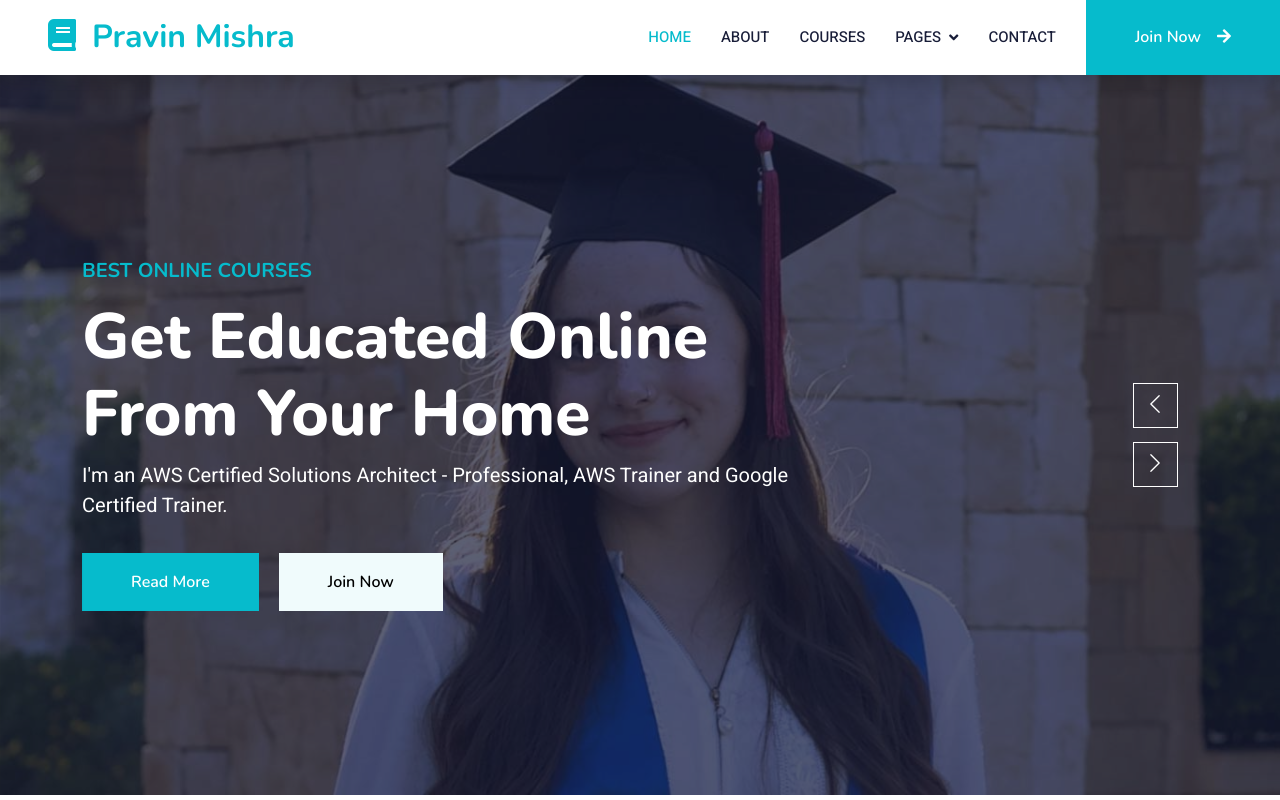
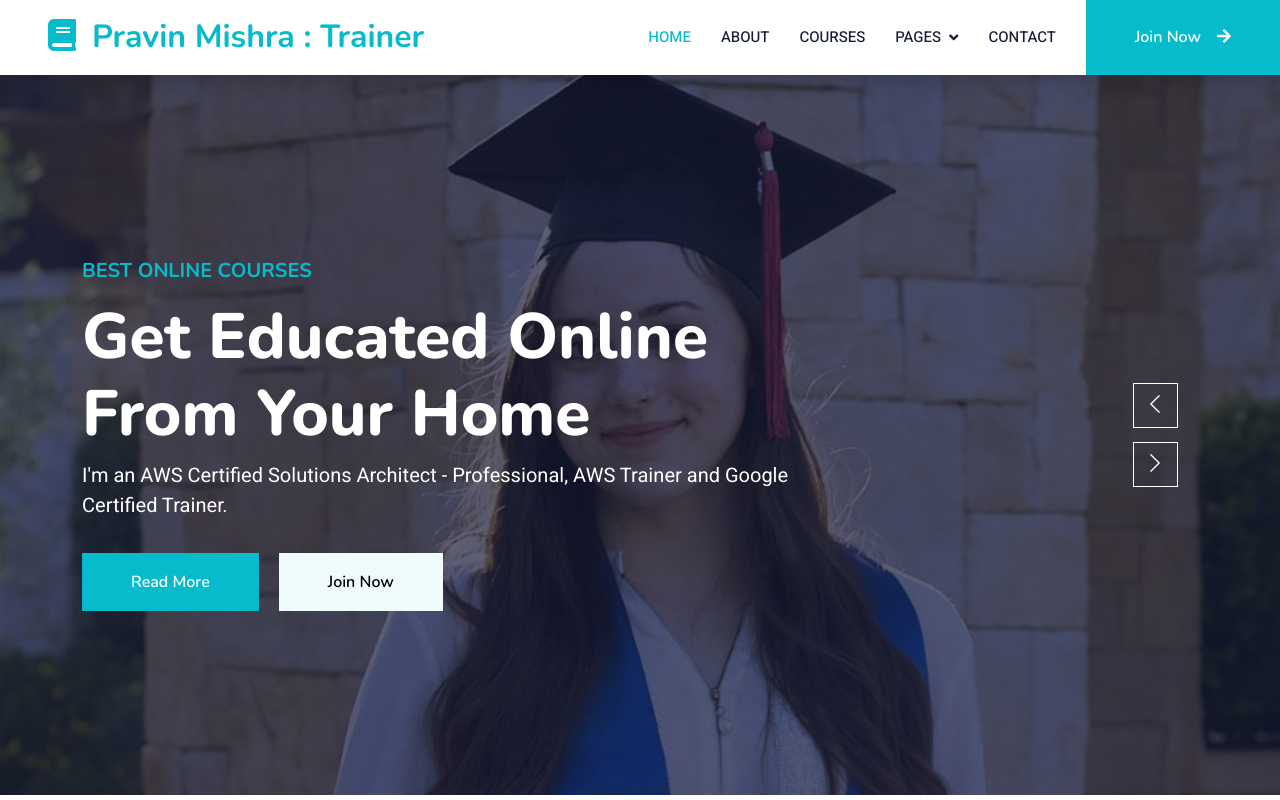
Before and after one commit to diatmpravin/pravinmishra.in, a plain HTML site: page index.html in a window 1280 px wide. Shown: the top 800 px of the page. Drawn offline with nearby package versions, Linux system fonts and the light colour scheme.

Commit message:
changed log name

```diff
--- a/index.html
+++ b/index.html
@@ -44,7 +44,7 @@
     <!-- Navbar Start -->
     <nav class="navbar navbar-expand-lg bg-white navbar-light shadow sticky-top p-0">
         <a href="index.html" class="navbar-brand d-flex align-items-center px-4 px-lg-5">
-            <h2 class="m-0 text-primary"><i class="fa fa-book me-3"></i>Pravin Mishra</h2>
+            <h2 class="m-0 text-primary"><i class="fa fa-book me-3"></i>Pravin Mishra : Trainer</h2>
         </a>
         <button type="button" class="navbar-toggler me-4" data-bs-toggle="collapse" data-bs-target="#navbarCollapse">
             <span class="navbar-toggler-icon"></span>
```
